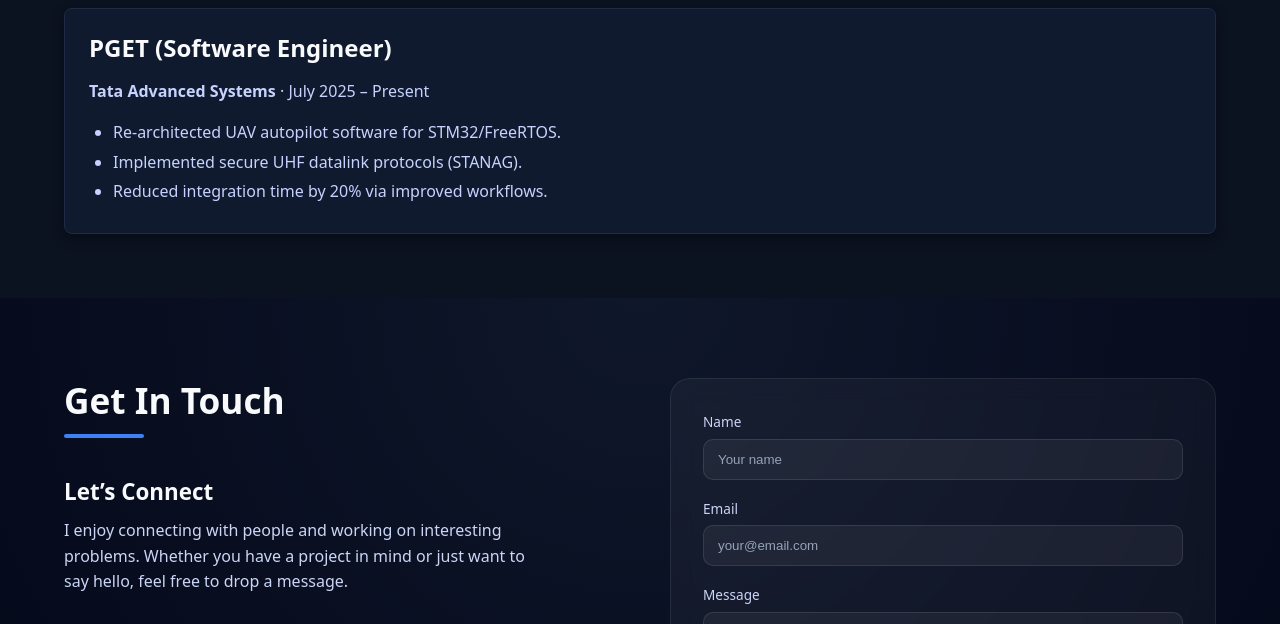
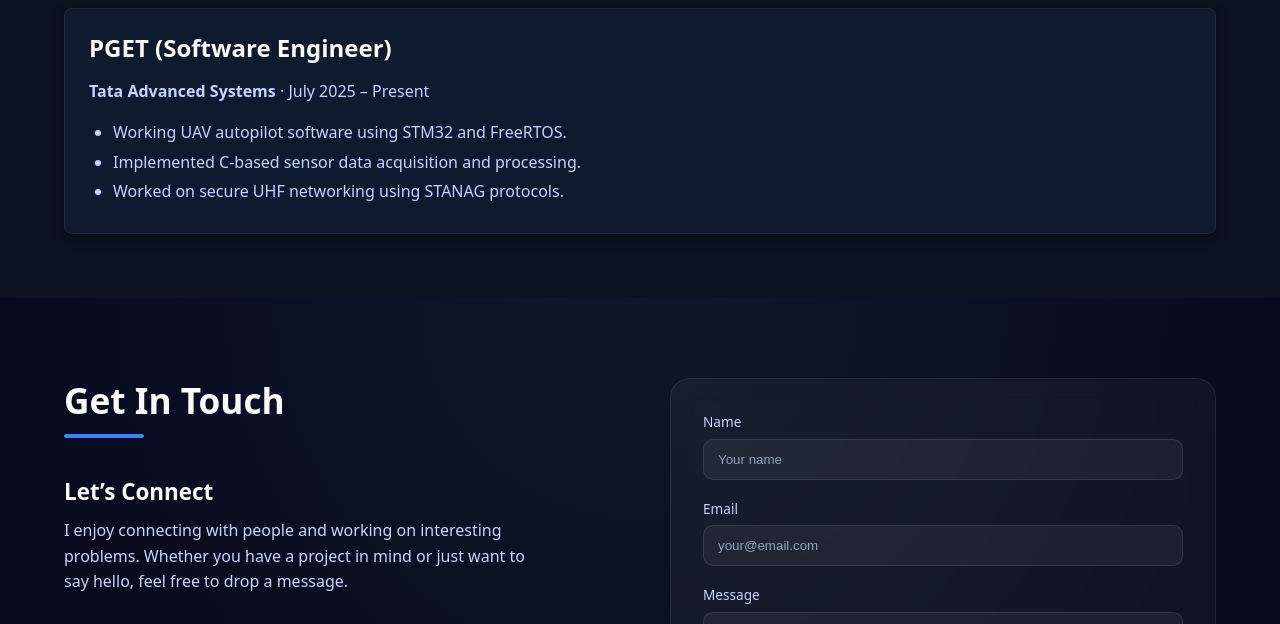
Before and after one commit to GBhokta/Portfolio, a plain HTML site: page index.html in a window 1280 px wide. Shown: the part 2660-3284 px from the top of the page. Drawn offline with Linux system fonts and the light colour scheme.

Commit message:
experrience update

```diff
--- a/index.html
+++ b/index.html
@@ -341,9 +341,10 @@
             <h3>PGET (Software Engineer)</h3>
             <p><strong>Tata Advanced Systems</strong> · July 2025 – Present</p>
             <ul>
-              <li>Re-architected UAV autopilot software for STM32/FreeRTOS.</li>
-              <li>Implemented secure UHF datalink protocols (STANAG).</li>
-              <li>Reduced integration time by 20% via improved workflows.</li>
+              <li>Working UAV autopilot software using STM32 and FreeRTOS.</li>
+              <li>Implemented C-based sensor data acquisition and processing.</li>
+              <li>Worked on secure UHF networking using STANAG protocols.</li>
+
             </ul>
           </div>
         </div>
```
